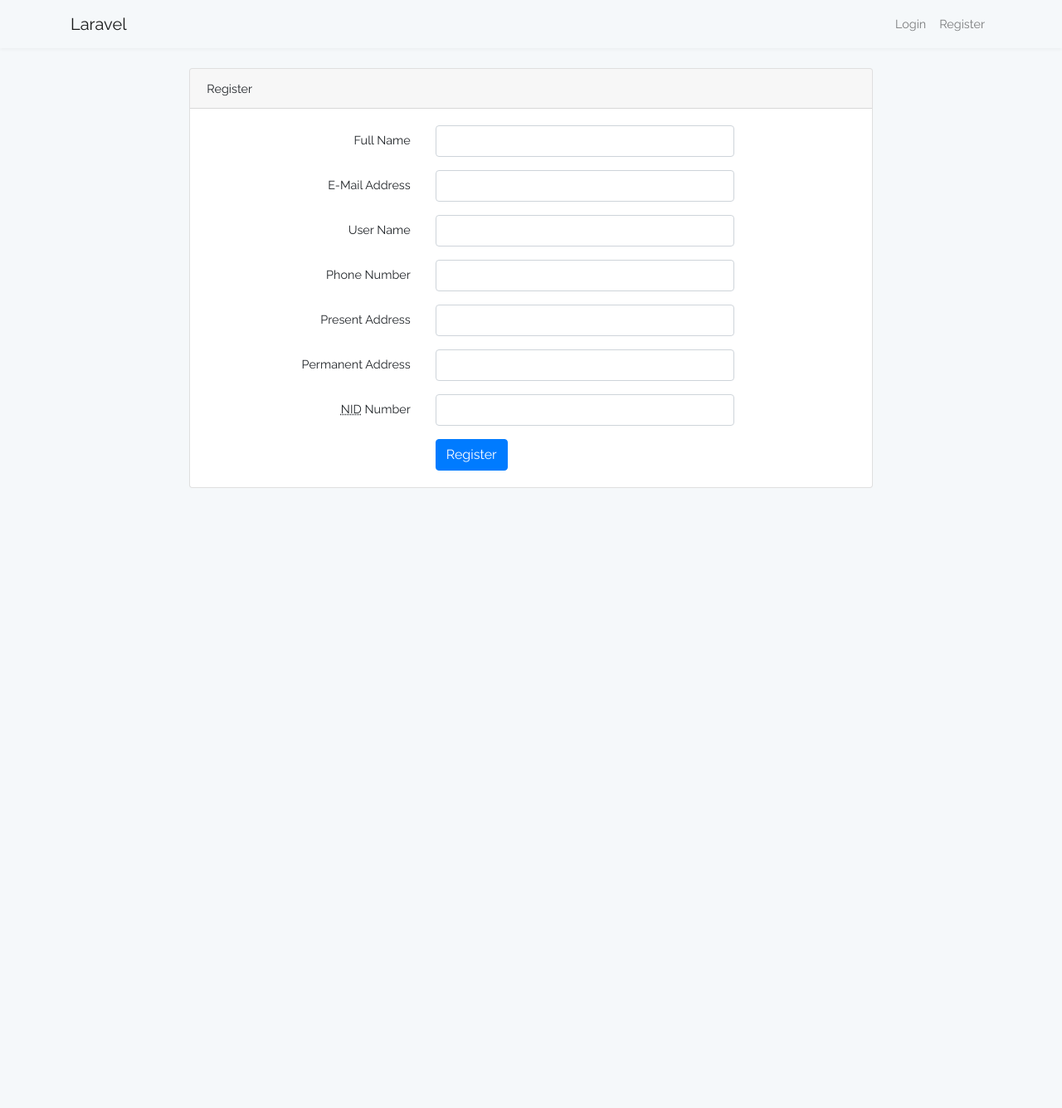
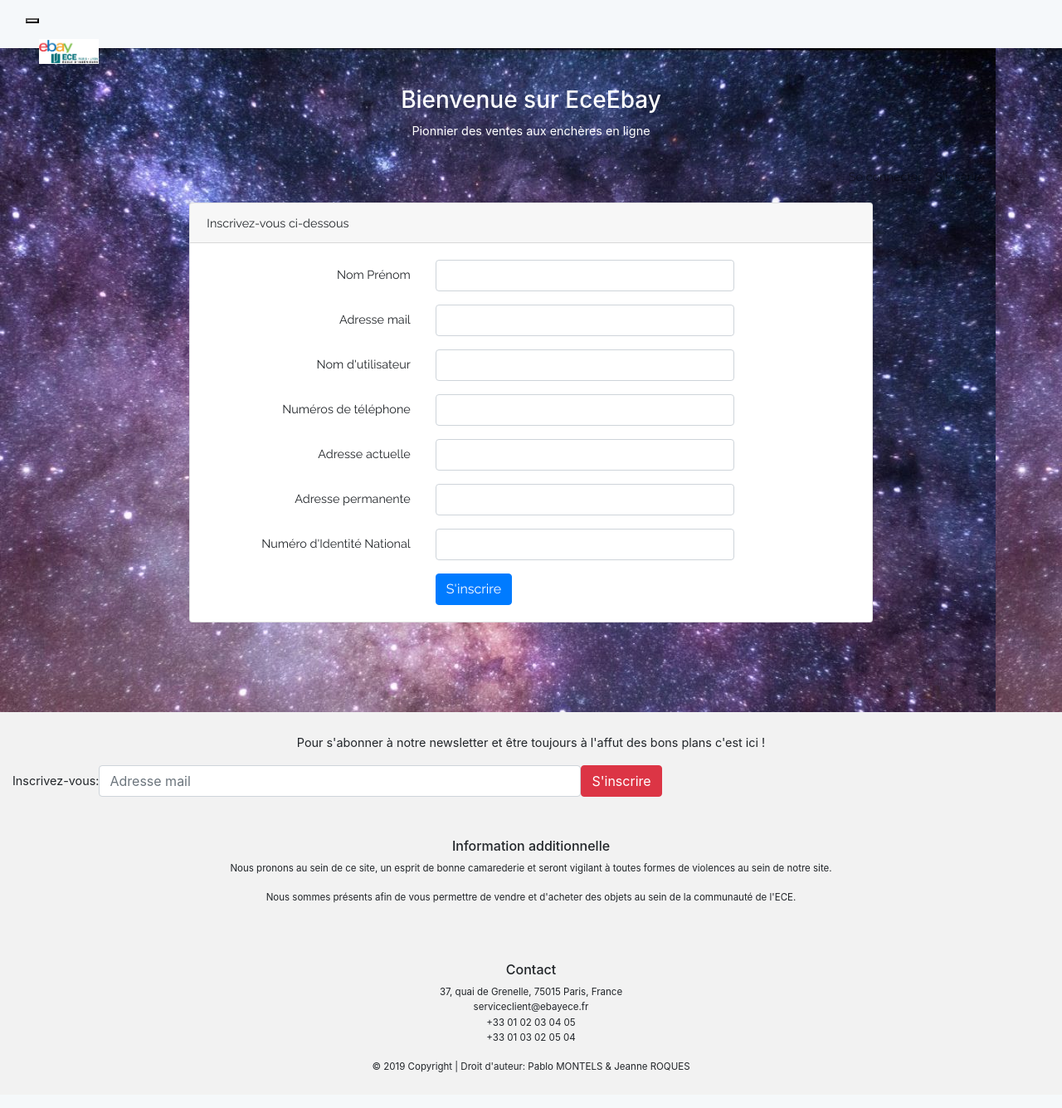
Before and after one commit to pablomontels81/ProjetPiscineING3, a PHP site: page /register.html in a window 1280 px wide. Shown: the whole page at 83% size. Before the commit the page ends 588 px from the top, so only its background shows below. Run offline with PHP 8.4, Linux system fonts and the light colour scheme.

Commit message:
register

```diff
--- a/register.css
+++ b/register.css
@@ -42,3 +42,45 @@ body{
     margin-left: 0;
     margin-right: 0;
 }
+ .navbar {
+      margin-bottom: -20px;
+      border-radius: 0;
+    }
+
+    /* Remove the jumbotron's default bottom margin */
+    .jumbotron {
+      margin-bottom: 0;
+    }
+
+    /* Add a gray background color and some padding to the footer */
+    footer {
+      background-color: #f2f2f2;
+      padding: 25px;
+    }
+    #entete {
+        color: white;
+    }
+    #login {
+     margin: 0;
+     padding: 0;
+     background-image: url("images/univers.jpg");
+    height: 100vh;
+}
+
+#login .container #login-row #login-column #login-box {
+  margin-top: 120px;
+  max-width: 600px;
+  height: 320px;
+  border: 1px solid #9C9C9C;
+  background-color: #EAEAEA;
+}
+#login .container #login-row #login-column #login-box #login-form {
+  padding: 20px;
+}
+#login .container #login-row #login-column #login-box #login-form #register-link {
+  margin-top: -85px;
+}
+    footer {
+      background-color: #f2f2f2;
+      padding: 25px;
+    }
--- a/register.html
+++ b/register.html
@@ -1,6 +1,7 @@
 <!doctype html>
 <html lang="en">
 <head>
+      <title>EceEbay</title>
     <!-- Required meta tags -->
     <meta charset="utf-8">
     <meta name="viewport" content="width=device-width, initial-scale=1, shrink-to-fit=no">
@@ -8,23 +9,72 @@
     <!-- Fonts -->
     <link rel="dns-prefetch" href="https://fonts.gstatic.com">
     <link href="https://fonts.googleapis.com/css?family=Raleway:300,400,600" rel="stylesheet" type="text/css">
-
-
-
     <link rel="icon" href="Favicon.png">
 
     <!-- Bootstrap CSS -->
     <link rel="stylesheet" href="https://stackpath.bootstrapcdn.com/bootstrap/4.1.3/css/bootstrap.min.css">
 
-    <title>Laravel</title>
+
     <link rel="stylesheet" type="text/css" href="register.css">
     <script type="text/javascript" src="register.js"></script>
 </head>
+
 <body>
+
+        <nav class="navbar navbar-inverse">
+                <div class="container-fluid">
+                     <div class="navbar-header">
+                       <button type="button" class="navbar-toggle" data-toggle="collapse" data-target="#myNavbar">
+                             <span class="icon-bar"></span>
+                              <span class="icon-bar"></span>
+                                 <span class="icon-bar"></span>
+                         </button>
+
+
+             <nav class="navbar navbar-expand-md">
+                  <a class="navbar-brand" href="#"><img style="height:30px;"src="logo.png"></a>
+             </nav>
+
+    <div class="collapse navbar-collapse" id="myNavbar">
+      <ul class="nav navbar-nav">
+             <li class="active"><a href="#">Accueil</a></li>
+             <li class="nav-item dropdown">
+                 <a class="nav-link dropdown-toggle" href="#" id="navbarDropdownMenuLink" data-toggle="dropdown" aria-haspopup="true" aria-expanded="false">Catégorie</a>
+                     <div class="dropdown-menu" aria-labelledby="navbarDropdownMenuLink">
+                          <a class="dropdown-item" href="#">High-Tech</a><br>
+                          <a class="dropdown-item" href="#">Mode</a><br>
+                           <a class="dropdown-item" href="#">Maison & Jardin</a><br>
+                          <a class="dropdown-item" href="#">Occasion</a><br>
+                         <a class="dropdown-item" href="#">Collection & Antiquité</a><br>
+                             <div class="dropdown-divider"></div>
+                    </div>
+            </li>
+            <li><a href="#">Acheter aux enchères</a></li>
+            <li><a href="#">Vendre</a></li>
+            <li><a href="#">Admin</a></li>
+      </ul>
+      <ul class="nav navbar-nav navbar-right">
+            <li><a href="#"><span class="glyphicon glyphicon-user"></span> Mon compte</a></li>
+            <li><a href="#"><span class="glyphicon glyphicon-shopping-cart"></span> Mon panier</a></li>
+      </ul>
+    </div>
+ </div>
+            </nav>
+
+
+    <div id="login">
+        <div id="entete">
+            <br><br>
+        <h3 class="text-center">Bienvenue sur EceEbay</h3>
+        <p class="text-center">Pionnier des ventes aux enchères en ligne</p>
+
+
+</div>
+
 
 <nav class="navbar navbar-expand-lg navbar-light navbar-laravel">
     <div class="container">
-    <a class="navbar-brand" href="#">Laravel</a>
+
     <button class="navbar-toggler" type="button" data-toggle="collapse" data-target="#navbarSupportedContent" aria-controls="navbarSupportedContent" aria-expanded="false" aria-label="Toggle navigation">
         <span class="navbar-toggler-icon"></span>
     </button>
@@ -32,10 +82,10 @@
     <div class="collapse navbar-collapse" id="navbarSupportedContent">
         <ul class="navbar-nav ml-auto">
             <li class="nav-item">
-                <a class="nav-link" href="#">Login</a>
+                <a class="nav-link" href="#">Se connecter</a>
             </li>
             <li class="nav-item">
-                <a class="nav-link" href="#">Register</a>
+                <a class="nav-link" href="#">S'inscrire</a>
             </li>
         </ul>
 
@@ -48,54 +98,53 @@
         <div class="row justify-content-center">
             <div class="col-md-8">
                     <div class="card">
-                        <div class="card-header">Register</div>
+                        <div class="card-header">Inscrivez-vous ci-dessous</div>
                         <div class="card-body">
                             <form name="my-form" onsubmit="return validform()" action="success.php" method="">
                                 <div class="form-group row">
-                                    <label for="full_name" class="col-md-4 col-form-label text-md-right">Full Name</label>
+                                    <label for="full_name" class="col-md-4 col-form-label text-md-right">Nom Prénom</label>
                                     <div class="col-md-6">
                                         <input type="text" id="full_name" class="form-control" name="full-name">
                                     </div>
                                 </div>
 
                                 <div class="form-group row">
-                                    <label for="email_address" class="col-md-4 col-form-label text-md-right">E-Mail Address</label>
+                                    <label for="email_address" class="col-md-4 col-form-label text-md-right">Adresse mail</label>
                                     <div class="col-md-6">
                                         <input type="email" id="email_address" class="form-control" name="email-address">
                                     </div>
                                 </div>
 
                                 <div class="form-group row">
-                                    <label for="user_name" class="col-md-4 col-form-label text-md-right">User Name</label>
+                                    <label for="user_name" class="col-md-4 col-form-label text-md-right">Nom d'utilisateur</label>
                                     <div class="col-md-6">
                                         <input type="text" id="user_name" class="form-control" name="username">
                                     </div>
                                 </div>
 
                                 <div class="form-group row">
-                                    <label for="phone_number" class="col-md-4 col-form-label text-md-right">Phone Number</label>
+                                    <label for="phone_number" class="col-md-4 col-form-label text-md-right">Numéros de téléphone</label>
                                     <div class="col-md-6">
                                         <input type="text" id="phone_number" class="form-control">
                                     </div>
                                 </div>
 
                                 <div class="form-group row">
-                                    <label for="present_address" class="col-md-4 col-form-label text-md-right">Present Address</label>
+                                    <label for="present_address" class="col-md-4 col-form-label text-md-right">Adresse actuelle</label>
                                     <div class="col-md-6">
                                         <input type="text" id="present_address" class="form-control">
                                     </div>
                                 </div>
 
                                 <div class="form-group row">
-                                    <label for="permanent_address" class="col-md-4 col-form-label text-md-right">Permanent Address</label>
+                                    <label for="permanent_address" class="col-md-4 col-form-label text-md-right">Adresse permanente</label>
                                     <div class="col-md-6">
                                         <input type="text" id="permanent_address" class="form-control" name="permanent-address">
                                     </div>
                                 </div>
 
                                 <div class="form-group row">
-                                    <label for="nid_number" class="col-md-4 col-form-label text-md-right"><abbr
-                                                title="National Id Card">NID</abbr> Number</label>
+                                    <label for="nid_number" class="col-md-4 col-form-label text-md-right">Numéro d'Identité National</label>
                                     <div class="col-md-6">
                                         <input type="text" id="nid_number" class="form-control" name="nid-number">
                                     </div>
@@ -103,7 +152,7 @@
 
                                     <div class="col-md-6 offset-md-4">
                                         <button type="submit" class="btn btn-primary">
-                                        Register
+                                        S'inscrire
                                         </button>
                                     </div>
                                 </div>
@@ -116,6 +165,47 @@
 
 </main>
 
+<footer class="container-fluid text-center">
+  <p>Pour s'abonner à notre newsletter et être toujours à l'affut des bons plans c'est ici !</p>
+  <form class="form-inline">Inscrivez-vous:
+    <input type="email" class="form-control" size="50" placeholder="Adresse mail">
+    <button type="button" class="btn btn-danger">S'inscrire</button>
+  </form>
+</footer>
+<small>
+<footer class="page-footer">
+      <div class="container-fluid">
+        <div class="row">
+          <div class="col-sm-12">
+            <h6 class="text-center">Information additionnelle</h6>
+            <p class="text-center">
+            Nous pronons au sein de ce site, un esprit de bonne camarederie et seront vigilant à toutes formes de violences au sein de notre site.
+            </p>
+            <p class="text-center">
+            Nous sommes présents afin de vous permettre de vendre et d'acheter des objets au sein de la communauté de l'ECE.
+            </p>
+          </div>
+          <div class="col-sm-12">
+            <br><br>
+
+
+            <p class="text-center">
+            <h6 class="text-center">Contact</h6>
+            <p class="text-center">
+            37, quai de Grenelle, 75015 Paris, France <br>
+            serviceclient@ebayece.fr <br>
+            +33 01 02 03 04 05 <br>
+            +33 01 03 02 05 04
+            </p>
+          </div>
+        </div>
+      </div>
+      <div class="footer-copyright text-center">&copy; 2019 Copyright | Droit d'auteur: Pablo MONTELS & Jeanne ROQUES</div>
+    </footer>
+  </small>
+  </body>
+</html>
+</p></div></div></div></footer></small></div></body>
 <script src="https://code.jquery.com/jquery-3.3.1.slim.min.js"></script>
 <script src="https://cdnjs.cloudflare.com/ajax/libs/popper.js/1.14.3/umd/popper.min.js"></script>
 <script src="https://stackpath.bootstrapcdn.com/bootstrap/4.1.3/js/bootstrap.min.js"></script>
```
